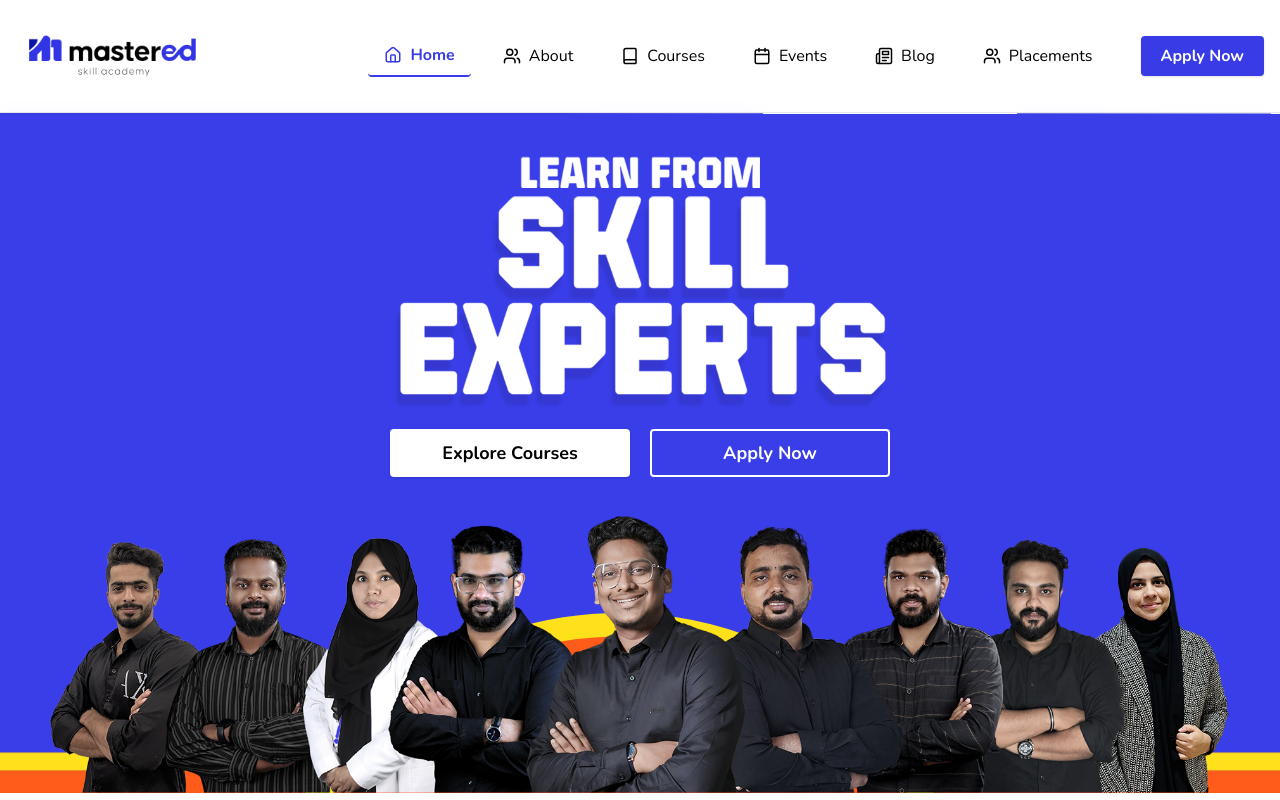
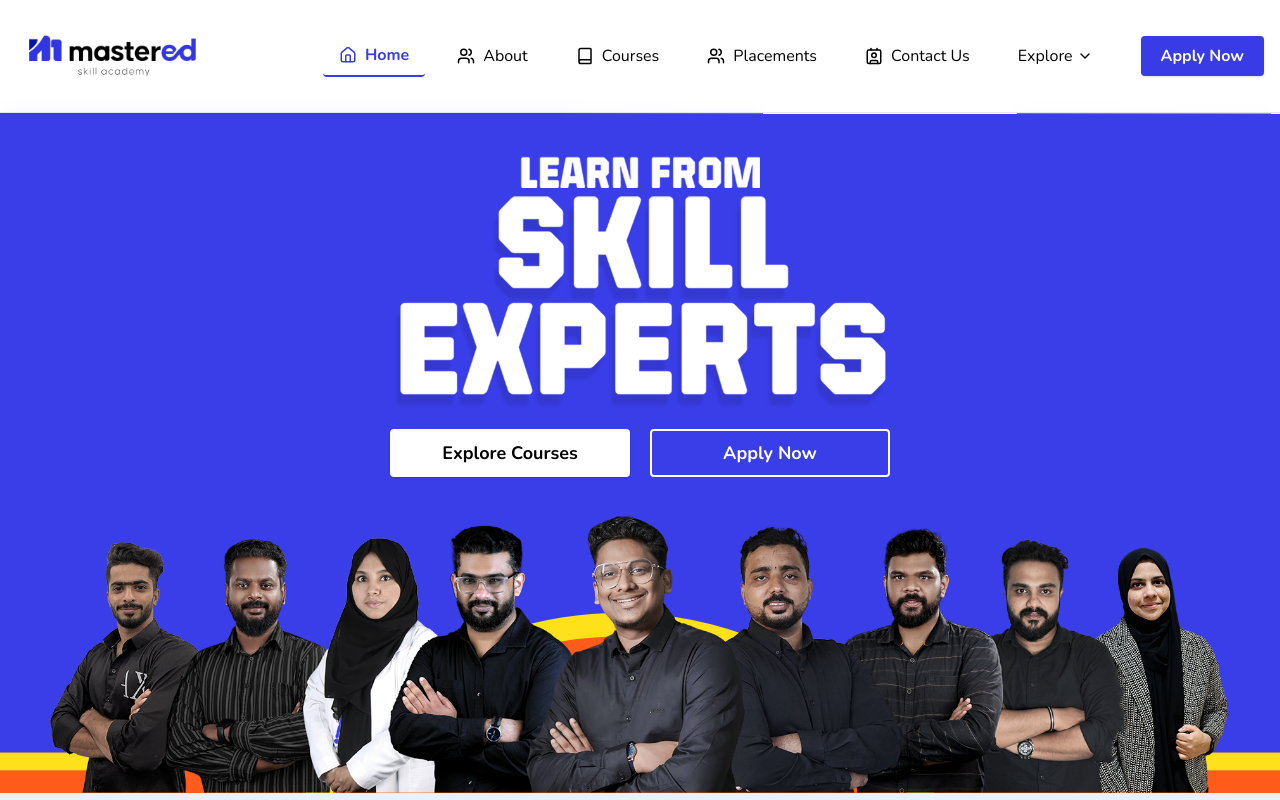
Before and after one commit to misahaabv/mastered_skill_academy, a React (Vite) app: page / in a window 1280 px wide. Shown: the top 800 px of the page. Built offline with nearby package versions, Linux system fonts and the light colour scheme.

Commit message:
added explore dropdown, changed cta position

```diff
--- a/src/components/ContactSection.tsx
+++ b/src/components/ContactSection.tsx
@@ -2,7 +2,7 @@ import { Mail, Phone, MapPin } from "lucide-react";
 
 export default function ContactSection() {
   return (
-    <section className="bg-[#eaf1fc] py-10 px-4 md:px-0 min-h-[70vh]">
+    <section id="contact" className="bg-[#eaf1fc] py-10 px-4 md:px-0 min-h-[70vh]">
       <div className="max-w-5xl mx-auto">
         <h1 className="text-3xl md:text-4xl font-bold mb-2 text-black text-center">Contact Us</h1>
         <p className="text-center text-gray-600 mb-8 max-w-xl mx-auto">
--- a/src/components/Navbar.tsx
+++ b/src/components/Navbar.tsx
@@ -1,26 +1,109 @@
 import { Link, useLocation } from "react-router-dom";
-import { Home, Book, Calendar, Users, Contact, Menu, Newspaper } from "lucide-react";
+import { Home, Book, Calendar, Users, Contact, Menu, Newspaper, ChevronDown } from "lucide-react";
 import { cn } from "@/lib/utils";
 import {
   Sheet,
   SheetContent,
   SheetTrigger,
 } from "@/components/ui/sheet";
+import {
+  DropdownMenu,
+  DropdownMenuContent,
+  DropdownMenuItem,
+  DropdownMenuTrigger,
+} from "@/components/ui/dropdown-menu";
 
 const navLinks = [
   { label: 'Home', to: '/', icon: Home },
   { label: 'About', to: '/about', icon: Users },
   { label: 'Courses', to: '/courses', icon: Book },
+  { label: 'Placements', to: '/placements', icon: Users },
+  { label: 'Contact Us', to: '#contact', icon: Contact, isScroll: true }
+];
+
+const exploreLinks = [
   { label: 'Events', to: '/events', icon: Calendar },
   { label: 'Blog', to: '/blog', icon: Newspaper },
-  { label: 'Placements', to: '/placements', icon: Users },
-  // { label: 'Contact Us', to: '/contact', icon: Contact }
 ];
 
 export default function Navbar() {
   const location = useLocation();
   // Set navbar opacity lower on '/' (landing), normal otherwise
   const navbarBgClass = location.pathname === "/" ? "bg-white/70" : "bg-white/90";
+
+  const handleContactClick = (e: React.MouseEvent) => {
+    e.preventDefault();
+    const contactSection = document.getElementById('contact');
+    if (contactSection) {
+      contactSection.scrollIntoView({ behavior: 'smooth' });
+    }
+  };
+
+  const renderNavLink = (link: any) => {
+    if (link.isScroll && location.pathname === '/') {
+      return (
+        <button
+          key={link.to}
+          onClick={handleContactClick}
+          className={cn(
+            "flex items-center gap-1 px-4 py-2 rounded text-base font-medium transition relative",
+            "hover:border-b-2 hover:border-primary"
+          )}
+        >
+          <link.icon size={18} className="mr-1" />
+          {link.label}
+        </button>
+      );
+    }
+
+    return (
+      <Link
+        key={link.to}
+        to={link.to}
+        className={cn(
+          "flex items-center gap-1 px-4 py-2 rounded text-base font-medium transition relative",
+          location.pathname === link.to && "text-primary font-bold border-b-2 border-primary",
+          "hover:border-b-2 hover:border-primary"
+        )}
+      >
+        <link.icon size={18} className="mr-1" />
+        {link.label}
+      </Link>
+    );
+  };
+
+  const renderMobileNavLink = (link: any) => {
+    if (link.isScroll && location.pathname === '/') {
+      return (
+        <button
+          key={link.to}
+          onClick={handleContactClick}
+          className={cn(
+            "flex items-center gap-2 px-3 py-3 rounded text-base font-medium transition relative w-full text-left",
+            "hover:border-b-2 hover:border-[#fee11b]"
+          )}
+        >
+          <link.icon size={20} className="mr-1" />
+          {link.label}
+        </button>
+        );
+    }
+
+    return (
+      <Link
+        key={link.to}
+        to={link.to}
+        className={cn(
+          "flex items-center gap-2 px-3 py-3 rounded text-base font-medium transition relative",
+          location.pathname === link.to && "text-primary font-bold border-b-2 border-[#fee11b]",
+          "hover:border-b-2 hover:border-[#fee11b]"
+        )}
+      >
+        <link.icon size={20} className="mr-1" />
+        {link.label}
+      </Link>
+    );
+  };
 
   return (
     <nav className={`sticky top-0 ${navbarBgClass} backdrop-blur z-40 border-b shadow-sm transition`}>
@@ -38,20 +121,34 @@ export default function Navbar() {
 
         {/* Desktop Navigation */}
         <div className="hidden md:flex gap-4">
-          {navLinks.map(link => (
+          {navLinks.map(renderNavLink)}
+
+          {/* Explore Dropdown */}
+          <DropdownMenu>
+            <DropdownMenuTrigger asChild>
+              <button className="flex items-center gap-1 px-4 py-2 rounded text-base font-medium transition relative hover:border-b-2 hover:border-primary">
+                <span>Explore</span>
+                <ChevronDown size={16} className="transition-transform" />
+              </button>
+            </DropdownMenuTrigger>
+            <DropdownMenuContent align="center" className="w-48 mt-2 bg-white/20 backdrop-blur-md border border-white/30 shadow-2xl rounded-xl">
+              {exploreLinks.map((link) => (
+                <DropdownMenuItem key={link.to} asChild>
                   <Link
-              key={link.to}
                     to={link.to}
                     className={cn(
-                "flex items-center gap-1 px-4 py-2 rounded text-base font-medium transition relative",
-                location.pathname === link.to && "text-primary font-bold border-b-2 border-primary",
-                "hover:border-b-2 hover:border-primary"
+                      "flex items-center gap-2 px-3 py-2 rounded text-sm font-medium transition",
+                      location.pathname === link.to && "text-primary font-bold bg-primary/10",
+                      "hover:bg-primary/5"
                     )}
                   >
-              <link.icon size={18} className="mr-1" />
+                    <link.icon size={16} />
                     {link.label}
                   </Link>
+                </DropdownMenuItem>
               ))}
+            </DropdownMenuContent>
+          </DropdownMenu>
         </div>
         <a
           href="https://wa.me/918590097448"
@@ -85,20 +182,27 @@ export default function Navbar() {
                   />
                 </div>
                 <div className="flex flex-col px-6 py-4 gap-2">
-                  {navLinks.map(link => (
+                  {navLinks.map(renderMobileNavLink)}
+
+                  {/* Mobile Explore Section */}
+                  <div className="border-t pt-4 mt-2">
+                    <div className="text-sm font-semibold text-gray-500 mb-2 px-3">Explore</div>
+                    {exploreLinks.map((link) => (
                       <Link
                         key={link.to}
                         to={link.to}
                         className={cn(
-                        "flex items-center gap-2 px-3 py-3 rounded text-base font-medium transition relative",
-                        location.pathname === link.to && "text-primary font-bold border-b-2 border-[#fee11b]",
-                        "hover:border-b-2 hover:border-[#fee11b]"
+                          "flex items-center gap-2 px-3 py-3 rounded text-base font-medium transition relative ml-4",
+                          location.pathname === link.to && "text-primary font-bold border-b-2 border-primary",
+                          "hover:border-b-2 hover:border-primary"
                         )}
                       >
                         <link.icon size={20} className="mr-1" />
                         {link.label}
                       </Link>
                     ))}
+                  </div>
+
                   <a
                     href="https://wa.me/918590097448"
                     target="_blank"
--- a/src/components/WhySection.tsx
+++ b/src/components/WhySection.tsx
@@ -29,7 +29,7 @@ const whyPoints = [
 
 export default function WhySection() {
   return (
-    <section className="container py-10 animate-fade-in bg-white">
+    <section className="container py-10 animate-fade-in bg-[#eaf1fc]">
       <h2 className="text-3xl md:text-4xl font-bold text-center mb-6">
         Why Mastered Skill Academy?
       </h2>
--- a/src/pages/Index.tsx
+++ b/src/pages/Index.tsx
@@ -18,14 +18,14 @@ const Index = () => {
       <main>
         <HeroSection />
         <WhySection />
+        {/* Certifications Section */}
+        <CertificationsSection />
         <CoursesSection />
         {/* YouTube Videos Section */}
         <YouTubeVideosSection />
         <LifeSection />
         <TestimonialsSection />
         <CTASection />
-        {/* Certifications Section */}
-        <CertificationsSection />
         {/* Contact Us Section */}
         <ContactSection />
       </main>
```
Lines whose indentation alone changed are shown as unchanged.
